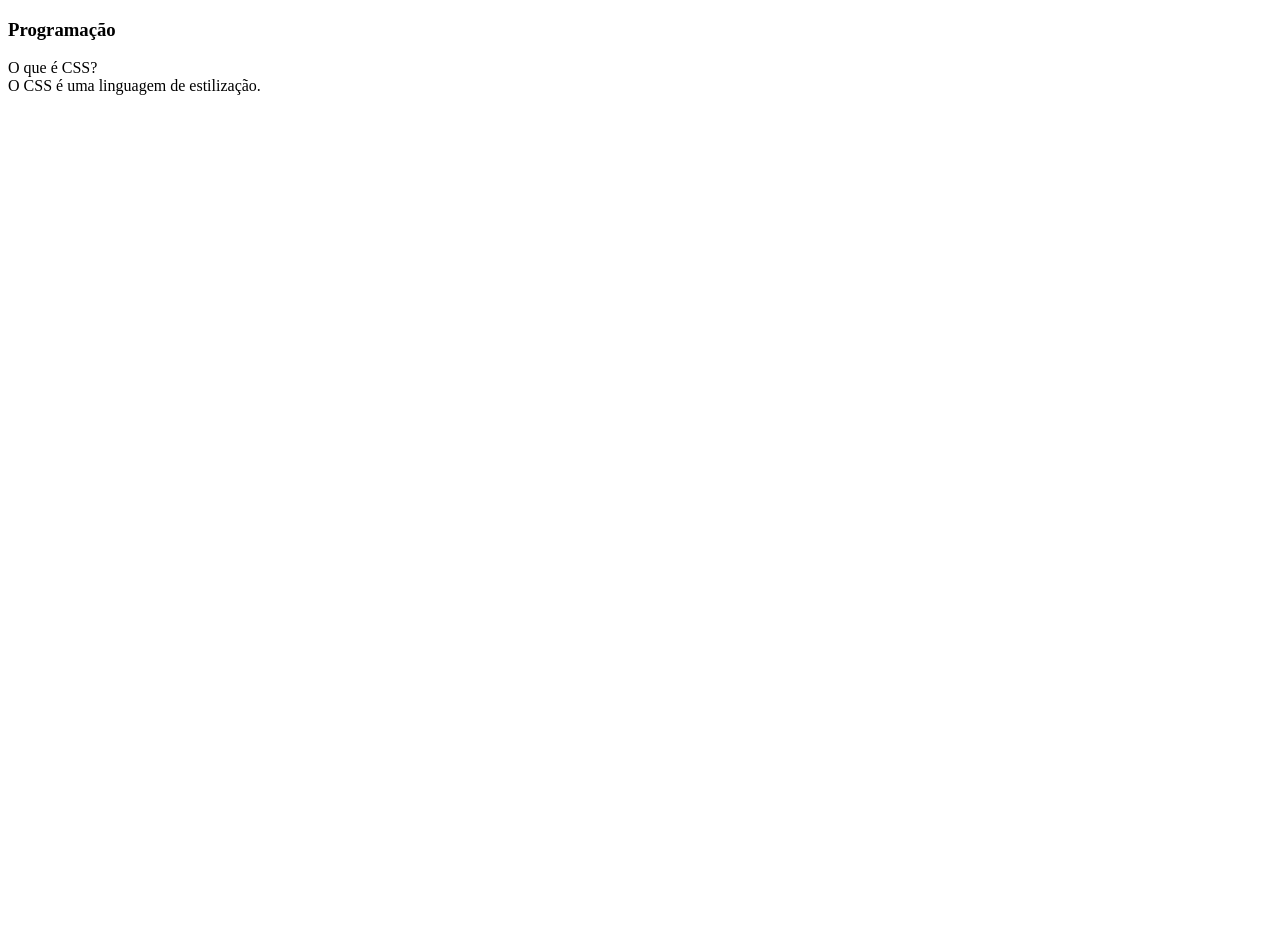
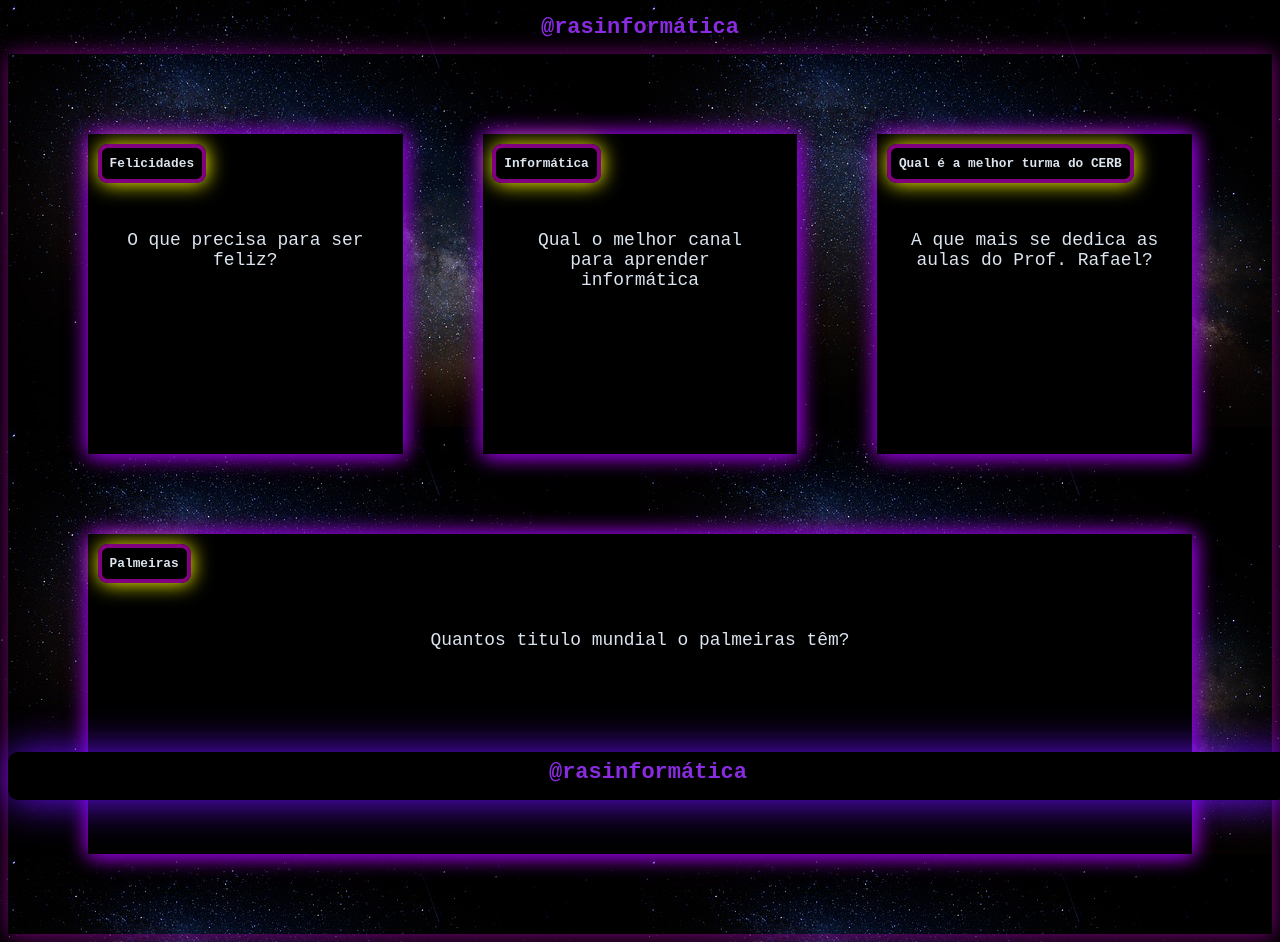
Before and after one commit to Eloisaamorim7/curso-3-tri, a plain HTML site: page index.html in a window 1280 px wide. Before the commit the page ends 800 px from the top, so only its background shows below. Drawn offline with Linux system fonts and the light colour scheme.

Commit message:
Add files via upload

```diff
--- /dev/null
+++ b/app.js
@@ -0,0 +1,29 @@
+function criaCartao(categoria, pergunta, resposta) {
+    let container = document.getElementById('container')
+    let cartao = document.createElement('article')
+    cartao.className = 'cartao'
+
+    cartao.innerHTML = `
+    <div class="cartao__conteudo">
+    <h3>${categoria}</h3>
+    <div class="cartao__conteudo__pergunta">
+        <p>${pergunta}</p>
+    </div>
+    <div class="cartao__conteudo__resposta">
+        <p>${resposta}</p>
+    </div>
+    </div>
+    `
+
+    let respostaEstaVisivel = false
+
+    function viraCartao() {
+        respostaEstaVisivel = !respostaEstaVisivel
+        cartao.classList.toggle('active', respostaEstaVisivel)
+    }
+    cartao.addEventListener('click', viraCartao)
+
+
+    container.appendChild(cartao)
+
+}
--- a/index.html
+++ b/index.html
@@ -3,21 +3,50 @@
 <head>
     <meta charset="UTF-8">
     <meta name="viewport" content="width=device-width, initial-scale=1.0">
-    <title>Controle 3 tri</title>
+    <link rel="stylesheet" href="style.css">
+    <link rel="icon" href="icon.png">
+    <title>Flashcard</title>
 </head>
+<style>
+    body{
+    min-height:10vh;
+    }
+
+    ::-webkit-scrollbar
+    {
+        width: 12px;
+    }
+
+    ::-webkit-scrollbar-track
+    {
+        background: purple;
+    }
+
+    ::-webkit-scrollbar-thumb
+    {
+        background: #01021a;
+        border-radius: 12-0px;
+    }
+
+    ::-webkit-scrollbar-thumb:hover
+    {
+        opacity: .95;
+    }
+  </style>
 <body>
+    <div>
+        <h1> @rasinformática </h1>
 
+    </div>
+
+    <main>
+        <section id="container">
+
+    </main>
+    <footer>
+        <p>@rasinformática</p>
+    </footer>
+    <script src="app.js"></script>
+    <script src="perguntas.js"></script>
 </body>
 </html>
-<article class="cartao">
-    <div class="cartao__conteudo">
-            <h3> Programação </h3>
-                  <div class="cartao__conteudo__pergunta">
-                        O que é CSS?
-                    </div>
-                   <div class="cartao__conteudo__resposta">
-                        O CSS é uma linguagem de estilização.
-                     </div>
-                    </div>
-
-     </article>
--- /dev/null
+++ b/perguntas.js
@@ -0,0 +1,23 @@
+criaCartao(
+    'Felicidades',
+    'O que precisa para ser feliz?',
+    ' Fazer o que gosta!!!'
+)
+
+criaCartao(
+    'Informática',
+    'Qual o melhor canal para aprender informática',
+    '@rasinformática'
+)
+
+criaCartao(
+    'Qual é a melhor turma do CERB',
+    'A que mais se dedica as aulas do Prof. Rafael?',
+    'Estou em dúvida'
+)
+
+criaCartao(
+    'Palmeiras',
+    'Quantos titulo mundial o palmeiras têm?',
+    'Nenhum 🤣🤣🤣'
+)
--- a/style.css
+++ b/style.css
@@ -0,0 +1,137 @@
+:root {
+    --text-color: #DBE4EF;
+    --card-front-color:black;
+    --card-back-color: white;
+}
+
+body {
+    background: url('bg-desktop.webp');
+    font-family: monospace;
+}
+
+#container {
+    display: flex;
+    flex-wrap: wrap;
+    justify-content: space-between;
+    padding: 4rem;
+    gap: 3rem;
+    box-shadow: 1px 1px 20px purple;
+}
+
+.cartao {
+    margin: 1rem 1rem;
+    height: 20rem;
+    flex-grow: 1;
+    flex-basis: calc(33% - 6rem);
+    box-shadow: 1px 1px 20px purple;
+}
+
+.cartao__conteudo {
+    background-color: var(--card-front-color);
+    text-align: center;
+    height: 100%;
+    transform-style: preserve-3d;
+    transition: transform 300ms ease-in-out;
+    box-shadow: 1px 1px 20px rgb(149, 0, 255);
+}
+
+.cartao__conteudo h3 {
+    color: var(--text-color);
+    border: 4px solid purple;
+    text-align: left;
+    padding: 0.5rem;
+    position: absolute;
+    margin: 0.6rem;
+    border-radius: 0.6rem;
+    font-size: 1vw;
+    backface-visibility: hidden;
+    box-shadow: 1px 1px 20px yellow;
+}
+
+.cartao__conteudo p {
+    margin-top: 1rem;
+    padding: 2rem;
+    margin-top: 4rem;
+    font-size: 1.4vw;
+}
+
+.cartao__conteudo__pergunta p {
+    color: var(--text-color);
+    font-weight: 500;
+}
+
+.cartao__conteudo__resposta p {
+    color: var(--card-back-color);
+    font-weight: 700;
+}
+
+.cartao.active .cartao__conteudo {
+    transform: rotateY(180deg);
+}
+
+.cartao__conteudo__pergunta,
+.cartao__conteudo__resposta {
+    backface-visibility: hidden;
+    position: absolute;
+    height: 100%;
+    width: 100%;
+    box-sizing: border-box;
+}
+
+.cartao__conteudo__resposta {
+    transform: rotateY(180deg);
+    background-color: black;
+    border: 4px solid green;
+}
+
+footer {
+    background-color: black;
+    color: blueviolet;
+    font-size: larger;
+    position: fixed;
+    bottom: 0;
+    width: 100%;
+    height: 3rem;
+    filter: drop-shadow(1px 1px 20px rgb(105, 10, 248));
+    border-radius: 10px;
+    font-family: monospace;
+    font-size: 22px;
+    font-weight: bolder;
+}
+
+footer p {
+    text-align: center;
+    font-size: larger;
+    margin-top: 0.5rem;
+    font-family: monospace;
+    font-weight: bolder;
+    font-size: 22px;
+}
+
+@media (max-width: 560px) {
+
+    body {
+        background: url('bg-mobile.webp'), no-repeat cover;
+    }
+
+    .cartao {
+        flex: 1 0 calc(100% - 1rem)
+    }
+
+    .cartao__conteudo h3 {
+        font-size: 3vw;
+    }
+
+    .cartao__conteudo p {
+        font-size: 3.8vw;
+    }
+}
+
+h1{
+    color: blueviolet;
+    font-size: larger;
+    text-align: center;
+    font-family: monospace;
+    font-size: 22px;
+    font-weight: bolder;
+}
```
Also changed, not shown: bg-desktop.webp (added), icon.png (added), 2 other files.
